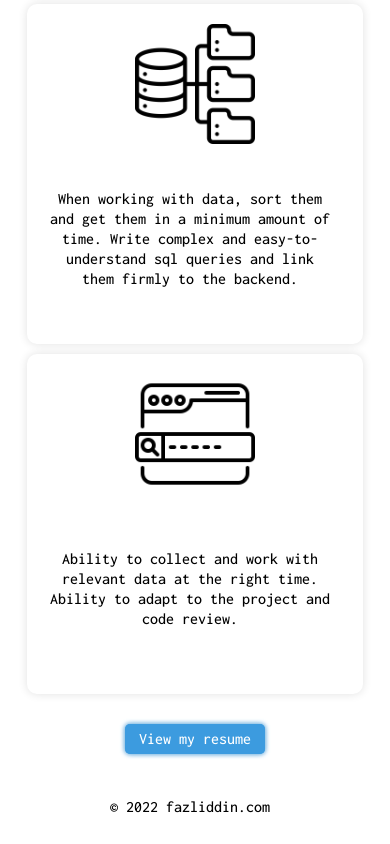
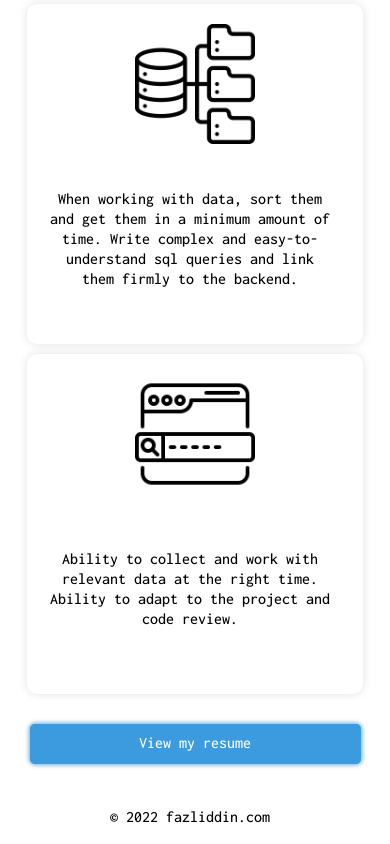
Before and after one commit to fazliddinxamdamov/personal-website, a React (Create React App) app: page /portfolio in a window 390 px wide. Shown: the part 519-1363 px from the top of the page. Built offline with nearby package versions, Linux system fonts and the light colour scheme.

Commit message:
box updated

```diff
--- a/src/components/portfolio/Portfolio.css
+++ b/src/components/portfolio/Portfolio.css
@@ -21,7 +21,6 @@
 .services {
     display: flex;
     justify-content: space-evenly;
-    /*border: 1px solid red;*/
     padding: 50px 150px;
 }
 
@@ -132,18 +131,18 @@
     }
 
     .service-resume-div {
-        width: 140px;
-        height: 30px;
+        width: 90%;
+        height: 40px;
         box-sizing: border-box;
         margin: 0 auto;
         margin-top: 20px;
         margin-bottom: 30px;
-        /*border: 1px solid;*/
+        padding: 0 10px;
     }
 
     .service-resume-div div {
-        width: 140px;
-        height: 30px;
+        width: 100%;
+        height: 40px;
         background-color: #3C9BDF;
         border-radius: 5px;
         margin: 0 auto;
@@ -153,6 +152,6 @@
     .service-resume p {
         font-size: 16px;
         margin: 0;
-        padding-top: 6px;
+        padding-top: 10px;
     }
 }
```
